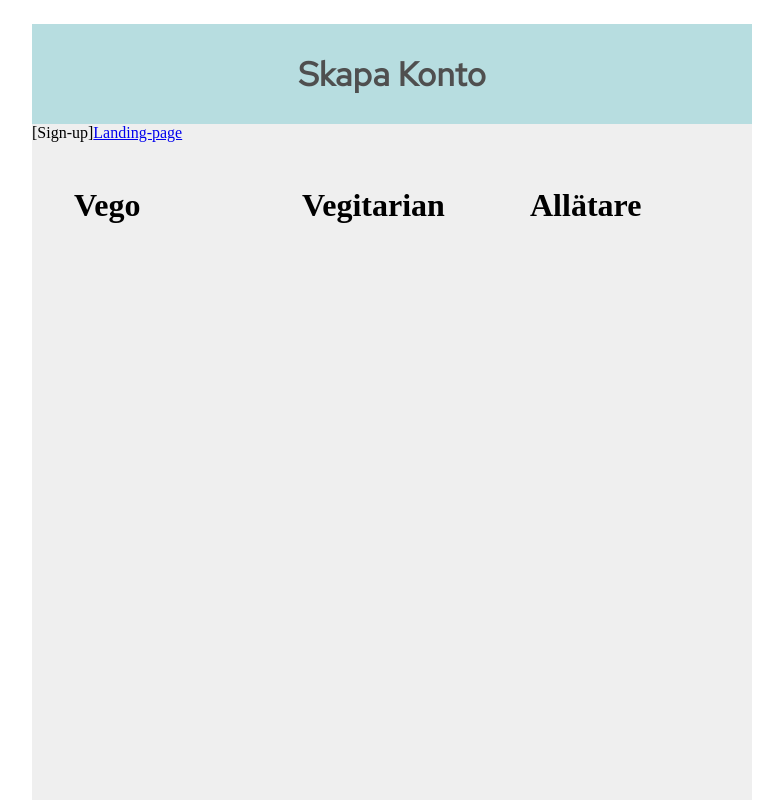
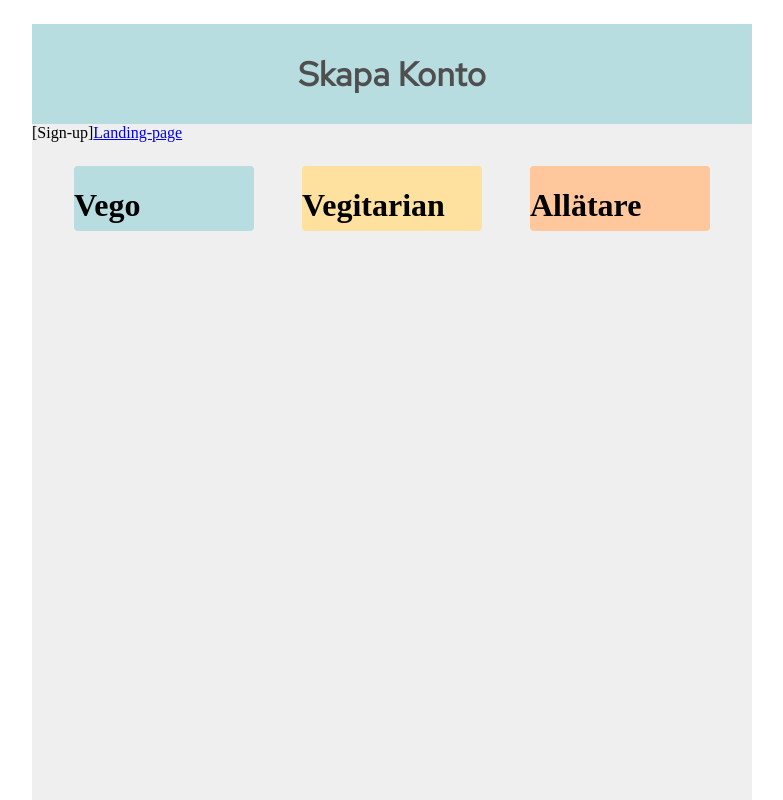
Before and after one commit to RealGobi/Project-X, a Next.js app: page /Sign-up in a window 1280 px wide. Shown: the top 800 px of the page, without its empty margins (248-1031 px from the left). Built offline with nearby package versions, Linux system fonts and the light colour scheme.

Commit message:
updated btn

```diff
--- a/src/Components/Button/Button.js
+++ b/src/Components/Button/Button.js
@@ -3,28 +3,28 @@ import PropTypes from 'prop-types';
 
 import '../../style/main.scss';
 
-
-const buttonStyle = {
-  width: '180px',
-  height: '65px',
-  borderRadius: '4px',
-  margin: '24px',
-};
+/**
+ * Renders background color for button.
+ *
+ * @param {string} buttonText Props passed down as a string.
+ * @param {object} bg Props passed down as a style object.
+ *
+ */
 
 const Button = ({ buttonText, bg }) => (
-  <div style={buttonStyle}>
+  <div className="button" style={bg}>
     <h1 className="buttonText"> { buttonText } </h1>
   </div>
 );
 
 Button.propTypes = {
   buttonText: PropTypes.string,
-  bg: PropTypes.string,
+  // eslint-disable-next-line react/forbid-prop-types
+  bg: PropTypes.object.isRequired,
 };
 
 Button.defaultProps = {
   buttonText: '',
-  bg: '#eee',
 };
 
 export default Button;
--- a/src/pages/Sign-up.js
+++ b/src/pages/Sign-up.js
@@ -7,9 +7,21 @@ import Button from '../Components/Button/Button';
 
 export default function SignUp() {
   const headLine = 'Skapa Konto';
+
   const buttonText1 = 'Vego';
   const buttonText2 = 'Vegitarian';
   const buttonText3 = 'Allätare';
+
+  const bg1 = {
+    background: '#B7DDE0',
+  };
+  const bg2 = {
+    background: '#FEE19F',
+  };
+  const bg3 = {
+    background: '#FFC79B',
+  };
+
   return (
     <div>
       <Page>
@@ -19,9 +31,9 @@ export default function SignUp() {
           <a>Landing-page</a>
         </Link>
         <div className="select-button">
-          <Button buttonText={buttonText1} />
-          <Button buttonText={buttonText2} />
-          <Button buttonText={buttonText3} />
+          <Button buttonText={buttonText1} bg={bg1} />
+          <Button buttonText={buttonText2} bg={bg2} />
+          <Button buttonText={buttonText3} bg={bg3} />
         </div>
       </Page>
     </div>
--- a/src/style/main.scss
+++ b/src/style/main.scss
@@ -34,6 +34,13 @@ html {
 
         .select-button {
             @extend %center;
+
+            .button {
+                width: 180px;
+                height: 65px;
+                border-radius: 4px;
+                @extend %betweenElement;
+            }
         }
     }
 }
```
